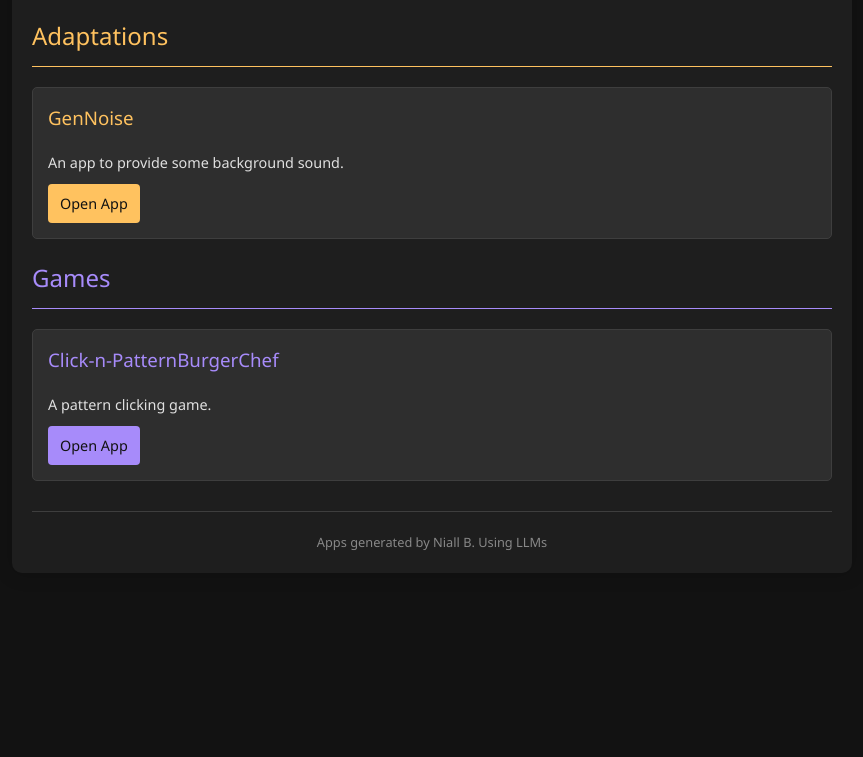
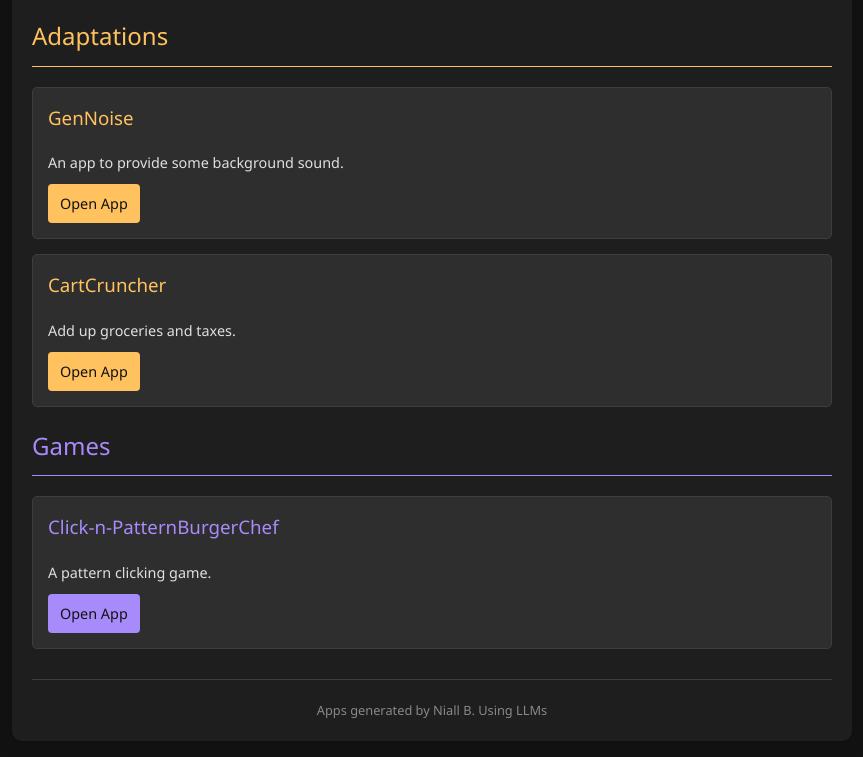
Before and after one commit to MicroSwitchers/dailyapphub, a plain HTML site: page index.html in a window 1280 px wide. Shown: the part 1457-2214 px from the top of the page, without its empty margins (208-1071 px from the left). Before the commit the page ends 2050 px from the top, so only its background shows below. Drawn offline with Linux system fonts and the light colour scheme.

Commit message:
Add files via upload

```diff
--- a/index.html
+++ b/index.html
@@ -234,6 +234,11 @@
                 <p>An app to provide some background sound.</p>
                 <a href="https://microswitchers.github.io/gennoise/" target="_blank">Open App</a>
             </div>
+            <div class="app">
+                <h3>CartCruncher</h3>
+                <p>Add up groceries and taxes.</p>
+                <a href="https://microswitchers.github.io/cartcruncher/index.html" target="_blank">Open App</a>
+            </div>
         </div>
 
         <div id="games" class="games">
```
